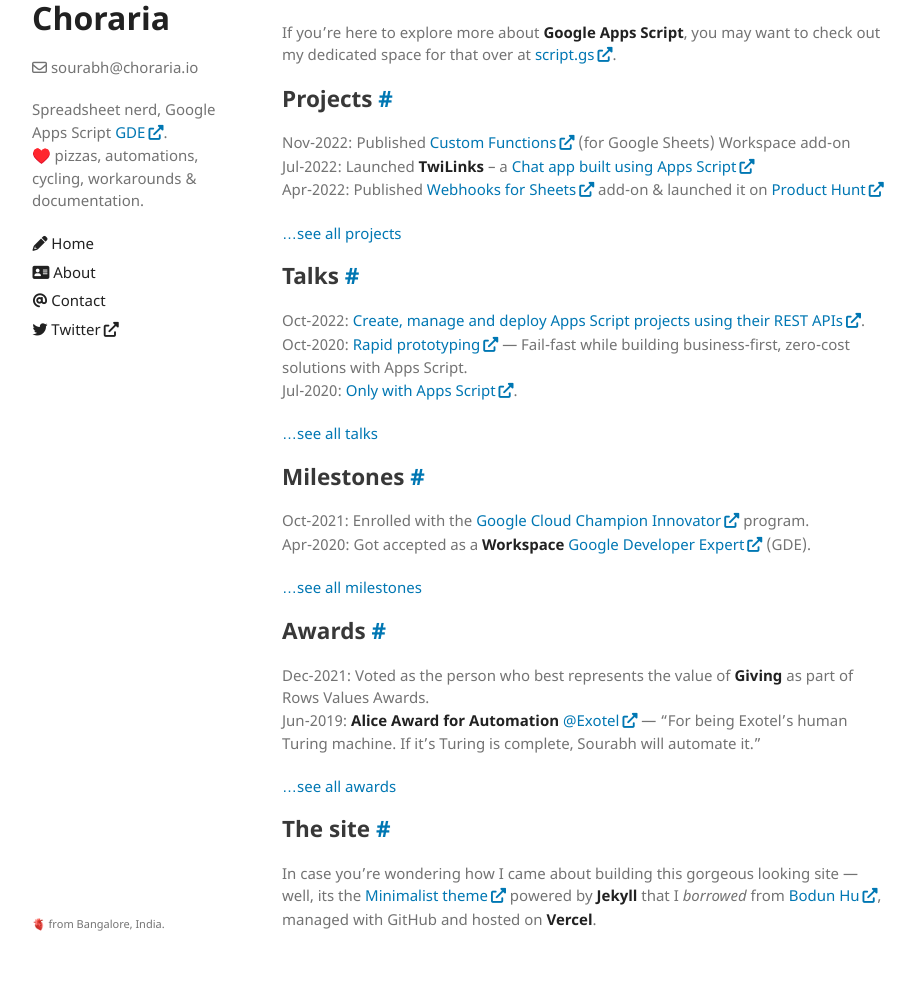
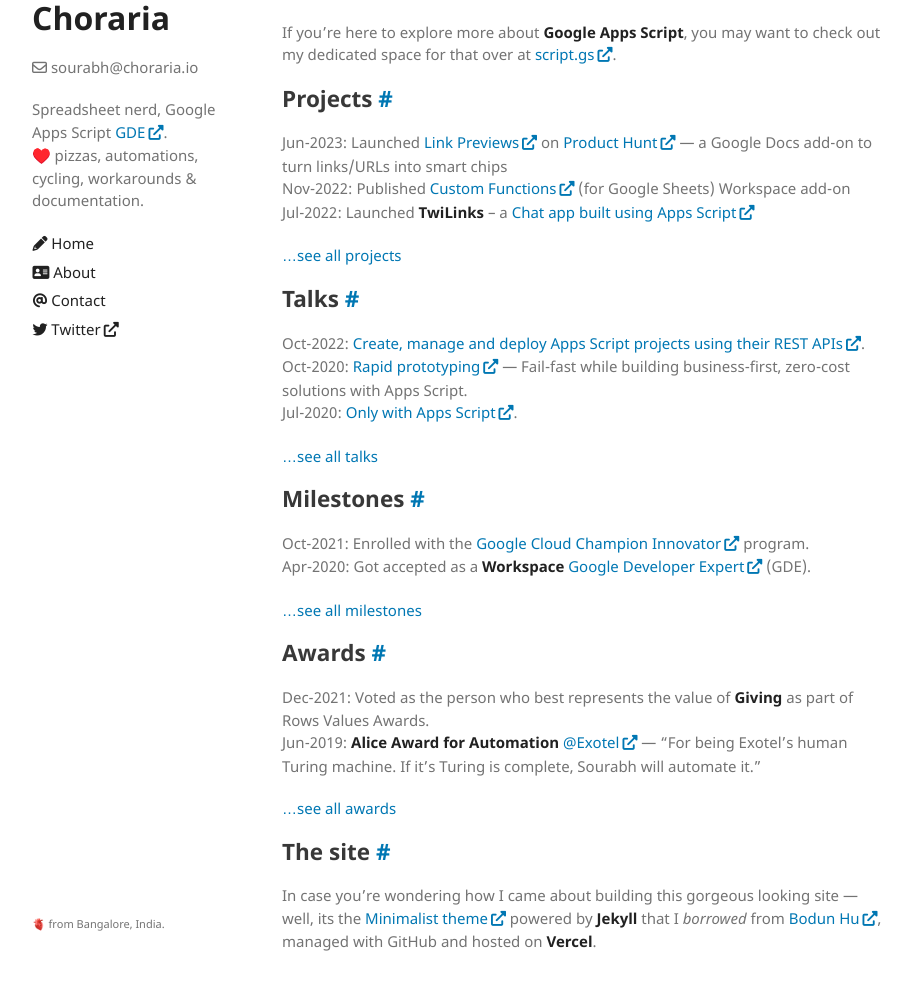
Before and after one commit to choraria/choraria-io, a Jekyll site: the page built from pages/about.md, in a window 1280 px wide and 1250 px high. Shown: the part 247-1237 px from the top of the window, without its empty margins (178-1093 px from the left). Built offline with Jekyll 4.4.1, drawn with Linux system fonts in a browser that asks for light colours.

Commit message:
added Link Previews under Projects

```diff
--- a/pages/about.md
+++ b/pages/about.md
@@ -13,9 +13,9 @@ If you're here to explore more about **Google Apps Script**, you may want to che
 
 ## Projects
 
+Jun-2023: Launched [Link Previews](https://workspace.google.com/marketplace/app/link_previews/215545697761) on [Product Hunt](https://www.producthunt.com/posts/link-previews) — a Google Docs add-on to turn links/URLs into smart chips<br />
 Nov-2022: Published [Custom Functions](https://workspace.google.com/marketplace/app/custom_functions/3868008326) (for Google Sheets) Workspace add-on<br />
 Jul-2022: Launched **TwiLinks** – a [Chat app built using Apps Script](https://script.gs/introducing-twilinks-a-chat-app-built-using-apps-script/)<br />
-Apr-2022: Published [Webhooks for Sheets](https://workspace.google.com/marketplace/app/webhooks_for_sheets/860288437469) add-on & launched it on [Product Hunt](https://www.producthunt.com/posts/webhooks-for-sheets)<br />
 
 [...see all projects](/projects/)
 
```
Also changed, not shown: pages/projects.md (+4 -0 lines).
